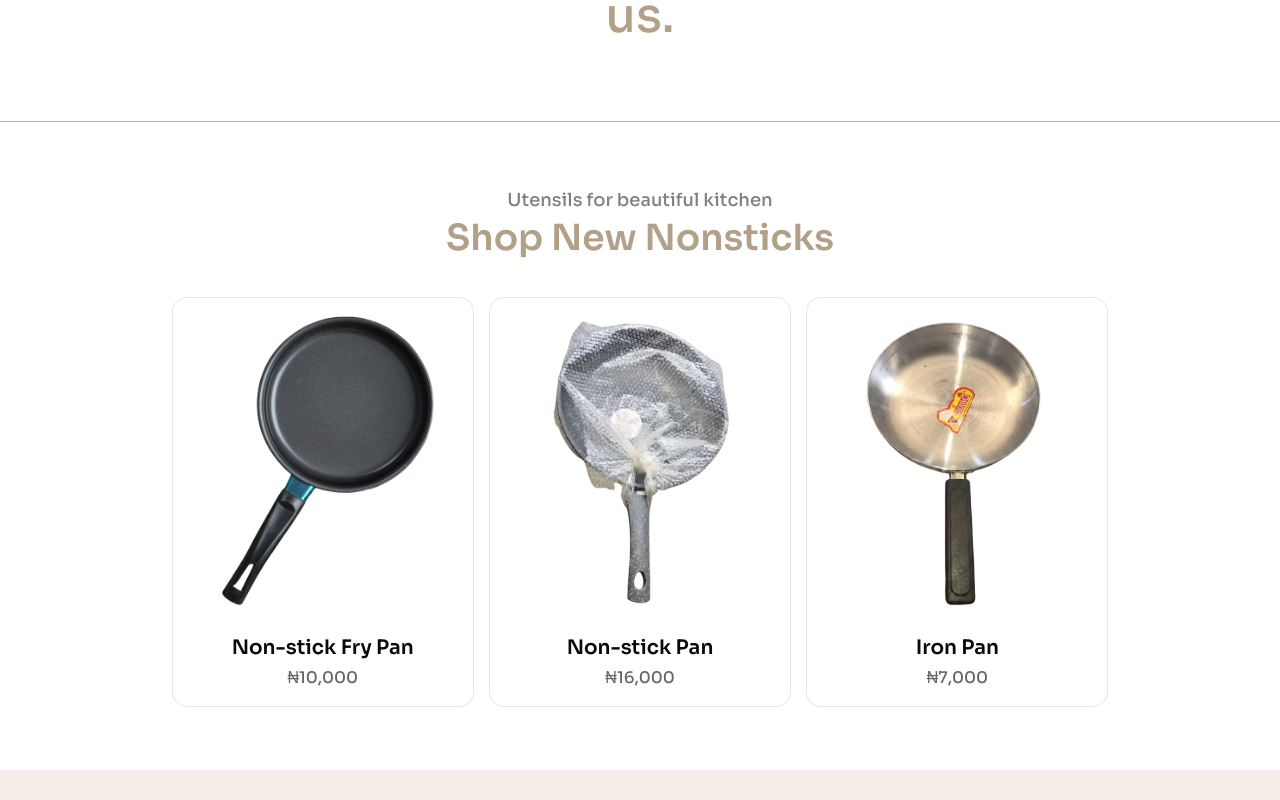
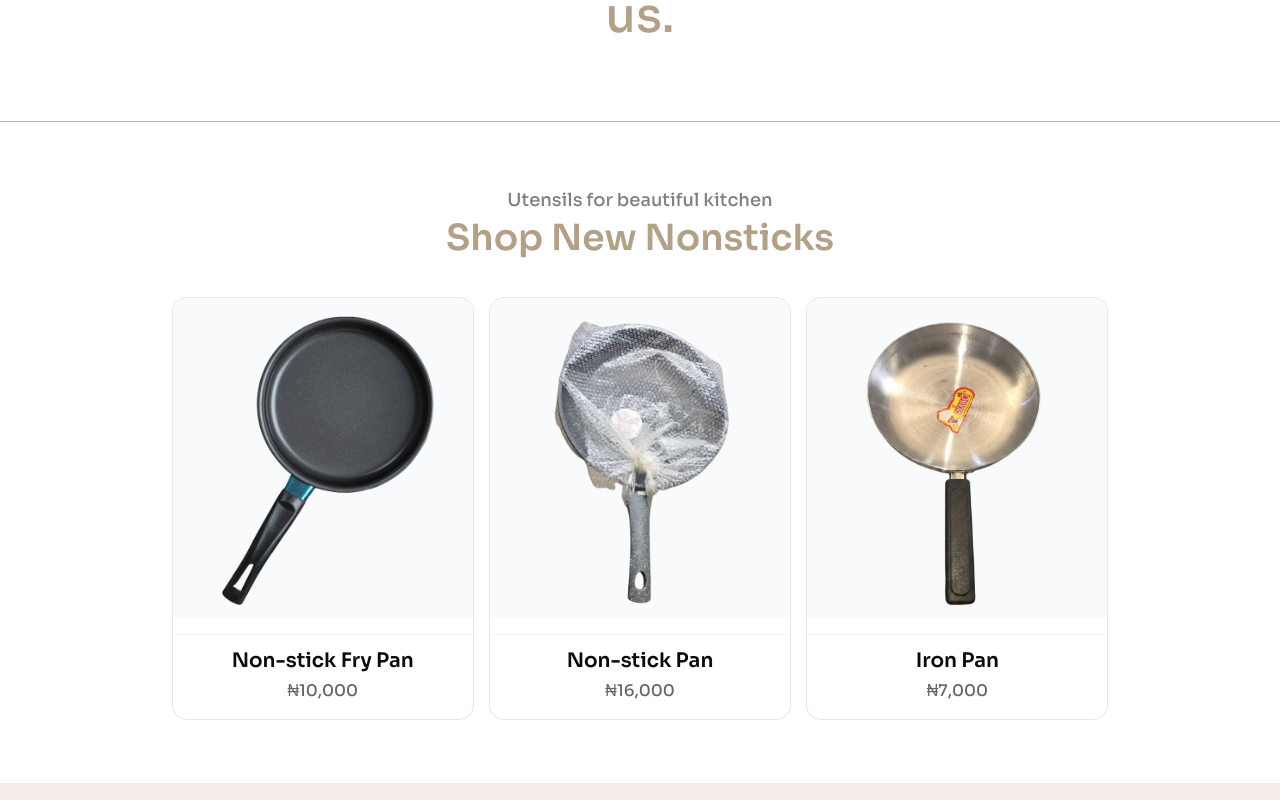
Before and after one commit to Owoyeleadedayo/ecommerce, a Next.js app: page / in a window 1280 px wide. Shown: the part 1280-2080 px from the top of the page. Built offline with nearby package versions, Linux system fonts and the light colour scheme.

Commit message:
feat:worked on shopnew component

```diff
--- a/components/Home/ShopNew.tsx
+++ b/components/Home/ShopNew.tsx
@@ -1,14 +1,10 @@
 "use client";
 
 import { Card } from "../ui/card";
-import Image from "next/image";
 import { Heart, ShoppingCart } from "lucide-react";
 import { useAppDispatch } from "@/store";
 import { addToCart } from "@/store/cartSlice";
 import { Product } from "@/types/product";
-
-const ShopNew = () => {
-  const dispatch = useAppDispatch();
 
 const products = [
   {
@@ -23,15 +19,10 @@ const ShopNew = () => {
     price: 16000,
     image: "/images/ironPan2.png",
   },
-    {
-      id: 103,
-      name: "Iron Pan",
-      price: 7000,
-      image: "/images/ironPan3.png",
-    },
+  { id: 103, name: "Iron Pan", price: 7000, image: "/images/ironPan3.png" },
 ];
 
-  const mapUtensilToProduct = (item: typeof products[0]): Product => ({
+const mapToProduct = (item: (typeof products)[0]): Product => ({
   id: `utensil-${item.id}`,
   slug: item.name.toLowerCase().replace(/\s+/g, "-"),
   name: item.name,
@@ -44,8 +35,66 @@ const ShopNew = () => {
   inStock: true,
 });
 
+interface ShopCardProps {
+  product: (typeof products)[0];
+  onAddToCart: () => void;
+}
+
+const ShopCard = ({ product, onAddToCart }: ShopCardProps) => {
   return (
-    <section className="flex flex-col bg-[#FFFFFF] justify-center items-center py-6 md:py-16 px-6 md:px-16 lg:px-45 gap-10">
+    <Card className="group relative w-full md:w-75 py-0 overflow-hidden">
+      {/* Background-image: works on Safari, Opera Mini, all browsers */}
+      <div
+        style={{
+          backgroundImage: `url(${product.image})`,
+          backgroundSize: "contain",
+          backgroundRepeat: "no-repeat",
+          backgroundPosition: "center",
+          backgroundColor: "#f9fafb",
+          width: "100%",
+          height: "320px",
+          position: "relative",
+        }}
+        role="img"
+        aria-label={product.name}
+      >
+        <div
+          style={{ position: "absolute", inset: 0 }}
+          className="flex items-center justify-center gap-4 bg-black/40 opacity-0 transition-opacity duration-300 group-hover:opacity-100"
+        >
+          <button
+            type="button"
+            aria-label={`Add ${product.name} to cart`}
+            onClick={onAddToCart}
+            className="rounded-full bg-white p-3 shadow hover:scale-110 transition cursor-pointer flex items-center justify-center"
+          >
+            <ShoppingCart size={20} className="text-[#26352F]" />
+          </button>
+          <button
+            type="button"
+            aria-label={`Add ${product.name} to wishlist`}
+            className="rounded-full bg-white p-3 shadow hover:scale-110 transition cursor-pointer flex items-center justify-center"
+          >
+            <Heart size={20} className="text-[#26352F]" />
+          </button>
+        </div>
+      </div>
+
+      <div className="flex flex-col gap-1 border-t border-gray-100 text-center pb-4 pt-3">
+        <p className="text-xl font-semibold">{product.name}</p>
+        <p className="text-black/60 text-base font-medium">
+          ₦{product.price.toLocaleString()}
+        </p>
+      </div>
+    </Card>
+  );
+};
+
+const ShopNew = () => {
+  const dispatch = useAppDispatch();
+
+  return (
+    <section className="flex flex-col bg-white justify-center items-center py-6 md:py-16 px-6 md:px-16 lg:px-45 gap-10">
       <div className="flex flex-col gap-1">
         <p className="text-black/50 text-sm md:text-lg text-center font-medium">
           Utensils for beautiful kitchen
@@ -57,39 +106,11 @@ const ShopNew = () => {
 
       <div className="w-full grid grid-cols-1 md:grid-cols-2 lg:grid-cols-3 place-items-center gap-8">
         {products.map((product) => (
-          <Card
+          <ShopCard
             key={product.id}
-            className="group relative w-full md:w-75 h-full py-0"
-          >
-            <div className="relative h-80 w-full overflow-hidden">
-              <Image
-                src={product.image}
-                alt={product.name}
-                fill
-                className="object-contain"
+            product={product}
+            onAddToCart={() => dispatch(addToCart(mapToProduct(product)))}
           />
-
-              <div className="absolute inset-0 flex items-center justify-center gap-4 bg-black/40 opacity-0 transition-opacity duration-300 group-hover:opacity-100">
-                <button
-                  type="button"
-                  onClick={() => dispatch(addToCart(mapUtensilToProduct(product)))}
-                  className="rounded-full bg-white p-3 shadow hover:scale-110 transition cursor-pointer flex items-center justify-center"
-                >
-                  <ShoppingCart size={20} className="text-[#26352F]" />
-                </button>
-                <button className="rounded-full bg-white p-3 shadow hover:scale-110 transition cursor-pointer flex items-center justify-center">
-                  <Heart size={20} className="text-[#26352F]" />
-                </button>
-              </div>
-            </div>
-
-            <div className="flex flex-col gap-1 border-gray-200 text-center pb-4">
-              <p className="text-xl font-semibold">{product.name}</p>
-              <p className="text-black/60 text-base font-medium">
-                ₦{product.price.toLocaleString()}
-              </p>
-            </div>
-          </Card>
         ))}
       </div>
     </section>
```
Lines whose indentation alone changed are shown as unchanged.
